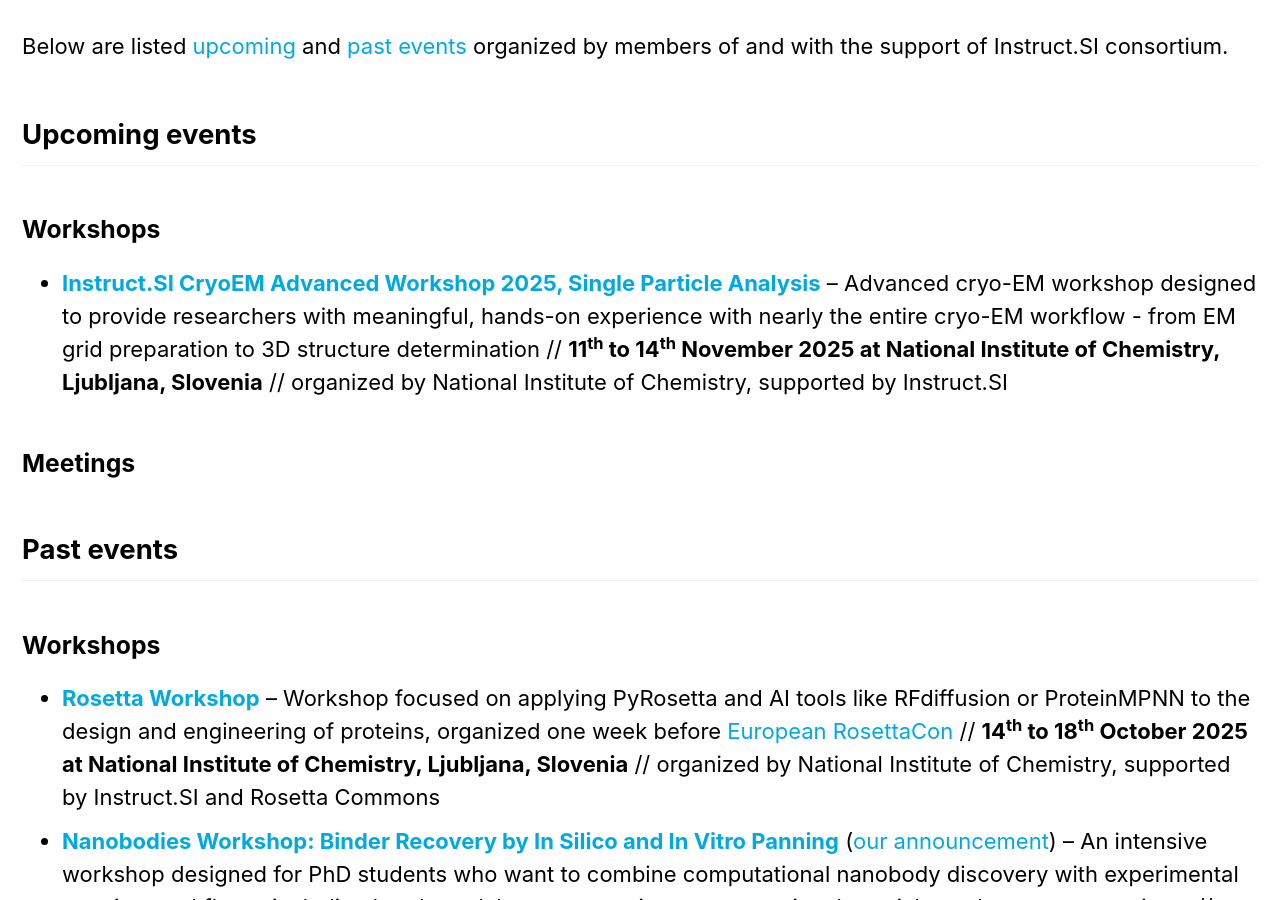
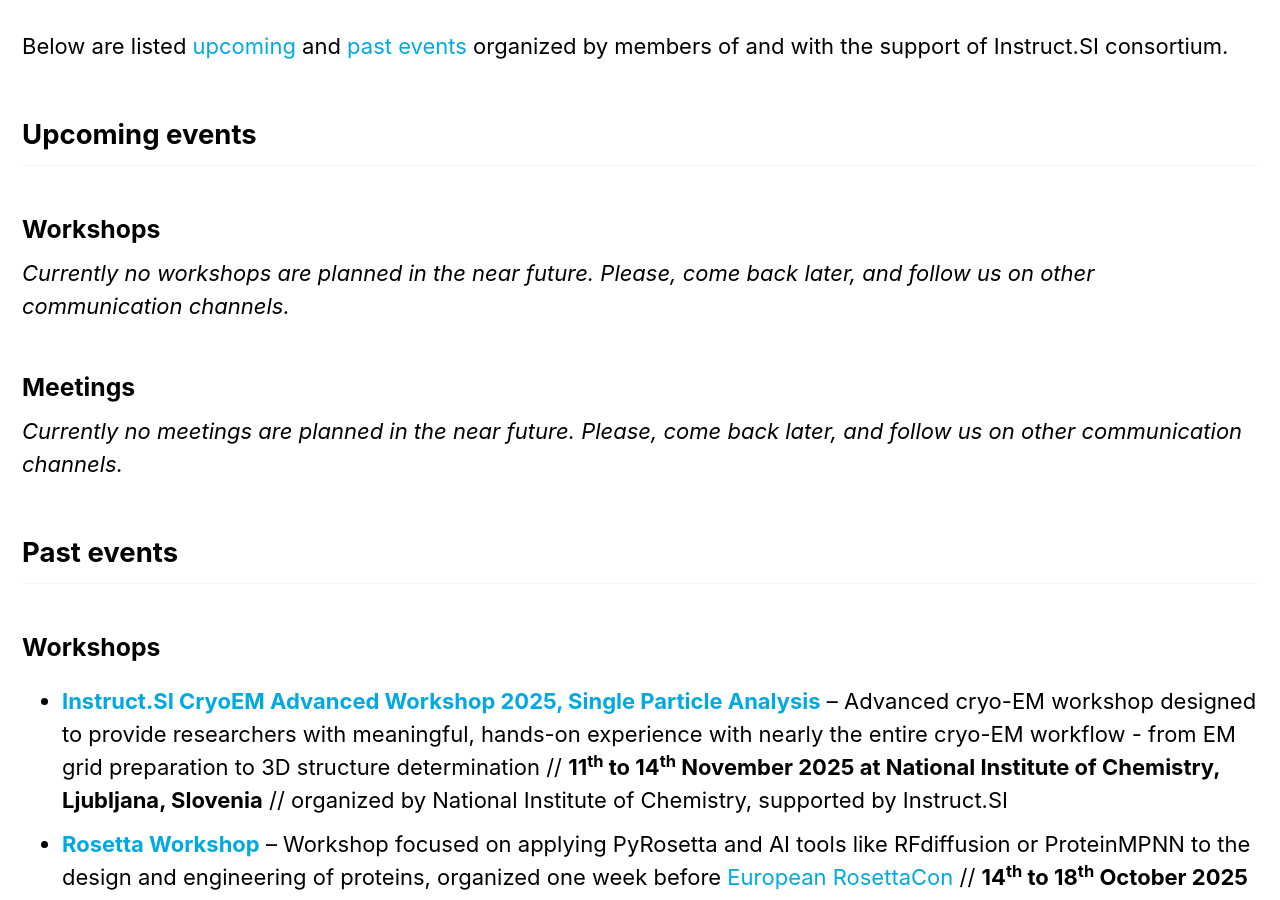
Before and after one commit to InstructSI/instructsi.github.io, a Jekyll site: the page built from _pages/events.md, in a window 1280 px wide and 900 px high, scrolled down 851 px. Built offline with Jekyll 4.4.1, drawn with Linux system fonts in a browser that asks for light colours; cached includes are drawn as plain includes.

Commit message:
Moved event SPA2025 to past

```diff
--- a/_pages/events.md
+++ b/_pages/events.md
@@ -26,14 +26,17 @@
 
 ### Workshops
 
-- [**Instruct.SI CryoEM Advanced Workshop 2025, Single Particle Analysis**](/spa2025/) – Advanced cryo-EM workshop designed to provide researchers with meaningful, hands-on experience with nearly the entire cryo-EM workflow - from EM grid preparation to 3D structure determination // **11<sup>th</sup> to 14<sup>th</sup> November 2025 at National Institute of Chemistry, Ljubljana, Slovenia** // organized by National Institute of Chemistry, supported by Instruct.SI
+*Currently no workshops are planned in the near future. Please, come back later, and follow us on other communication channels.*
 
 ### Meetings
+
+*Currently no meetings are planned in the near future. Please, come back later, and follow us on other communication channels.*
 
 ## Past events
 
 ### Workshops
 
+- [**Instruct.SI CryoEM Advanced Workshop 2025, Single Particle Analysis**](/spa2025/) – Advanced cryo-EM workshop designed to provide researchers with meaningful, hands-on experience with nearly the entire cryo-EM workflow - from EM grid preparation to 3D structure determination // **11<sup>th</sup> to 14<sup>th</sup> November 2025 at National Institute of Chemistry, Ljubljana, Slovenia** // organized by National Institute of Chemistry, supported by Instruct.SI
 - [**Rosetta Workshop**](/events/rosetta_workshop_2025) – Workshop focused on applying PyRosetta and AI tools like RFdiffusion or ProteinMPNN to the design and engineering of proteins, organized one week before [European RosettaCon](https://instruct-eric.si/events/rosetta_con_2025/) // **14<sup>th</sup> to 18<sup>th</sup> October 2025 at National Institute of Chemistry, Ljubljana, Slovenia** // organized by National Institute of Chemistry, supported by Instruct.SI and Rosetta Commons
 - [**Nanobodies Workshop: Binder Recovery by In Silico and In Vitro Panning**](https://indico.ijs.si/event/2966/) ([our announcement](/events/nanobodies_workshop_2025/)) – An intensive workshop designed for PhD students who want to combine computational nanobody discovery with experimental panning workflows, including hands-on laboratory sessions, computational tutorials, and peer presentations. // **22<sup>th</sup> to 26<sup>th</sup> September 2025 at Laboratory for Environmental and Life Sciences at the University of Nova Gorica** // organized by University of Nova Gorica, supported by Instruct.SI and SMASH
 - [**GPCR Structure & Function**](/events/gpcr-structure-function-workshop-2024/) – On mechanism, structure, and interactions of G-protein-coupled receptors. // **10<sup>th</sup> December 2024 at Slovenian Academy of Sciences and Arts, Ljubljana, Slovenia** // organized as part of the Physiology Days 2024 by the Slovenian Academy of Sciences and Arts, Faculty of Medicine of the University of Ljubljana, Slovenian Physiological Society, supported by Instruct.SI
```
